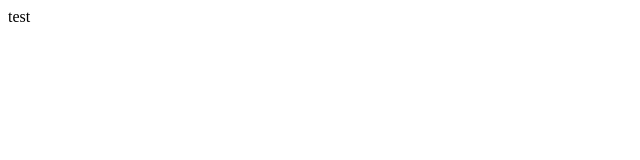
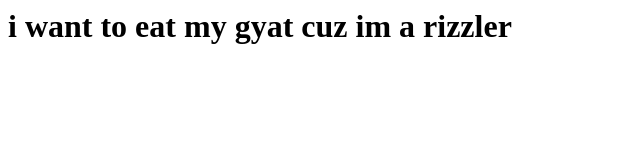
Before and after one commit to GamerShamer905/GamerShamer905.github.io, a plain HTML site: page index.html in a window 1280 px wide. Shown: the whole page, without its empty margins (0-640 px from the left). Drawn offline with Linux system fonts and the light colour scheme.

Commit message:
Update index.html

```diff
--- a/index.html
+++ b/index.html
@@ -3,6 +3,6 @@
 <title>EZ</title>
 </head>
 <body>
-<p>test</p>
+<h1>i want to eat my gyat cuz im a rizzler</h1>
 </body>
 </html>
```
